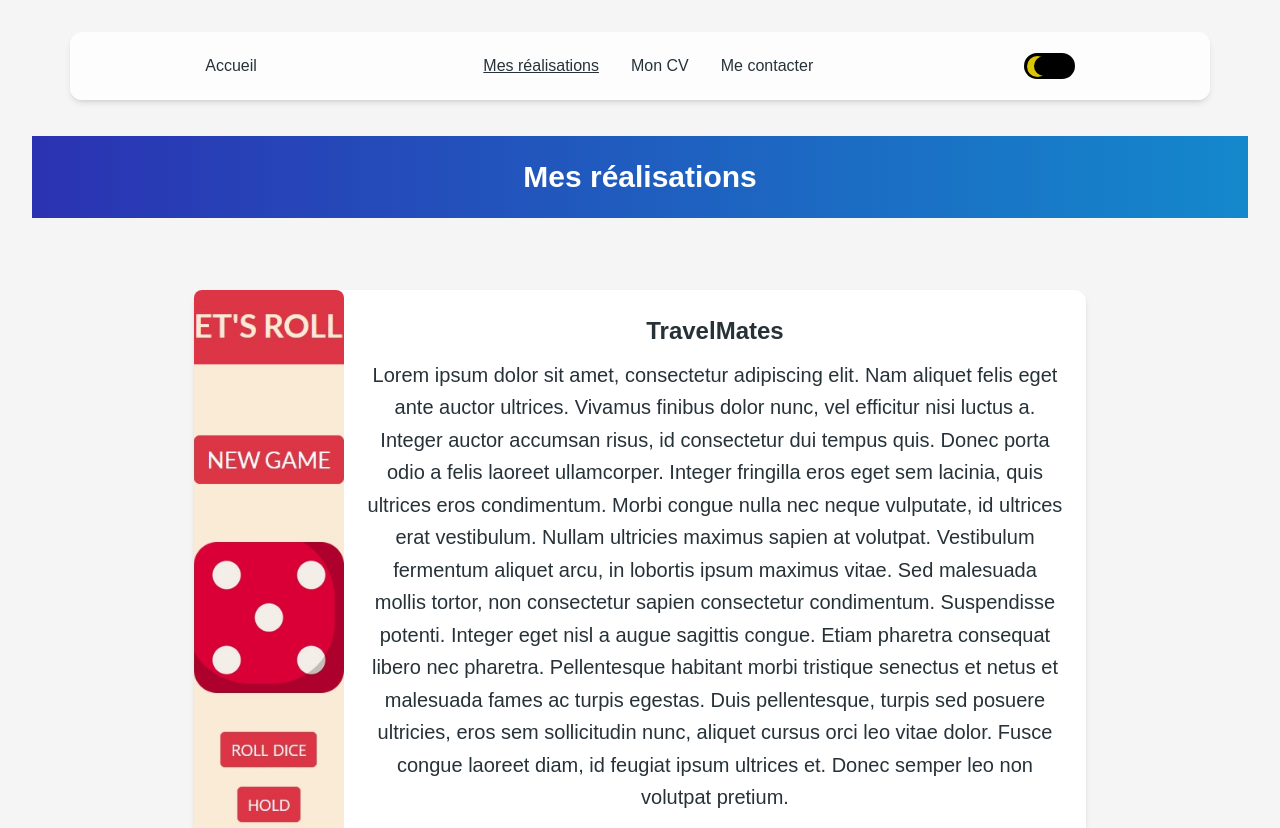
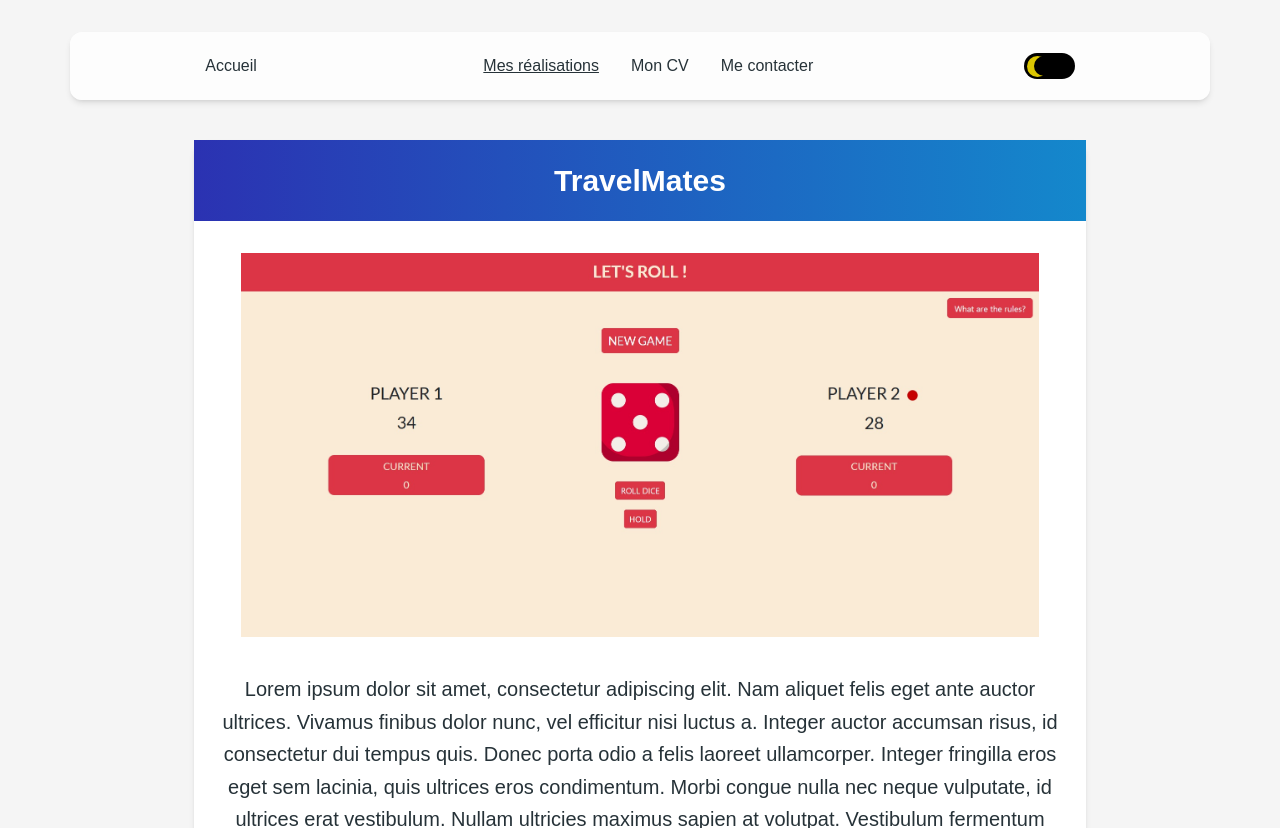
Before and after one commit to Mickael-Desclaux/Portfolio, a React (Vite) app: page /projects in a window 1280 px wide. Shown: the top 828 px of the page. Built offline with nearby package versions, Linux system fonts and the light colour scheme.

Commit message:
Handle Project cards

```diff
--- a/src/components/MyProjects/MyProjects.tsx
+++ b/src/components/MyProjects/MyProjects.tsx
@@ -1,10 +1,8 @@
 import Project from '../Project/Project'
-import Title from '../Title/Title'
 
 export default function MyProjects() {
     return (
         <div>
-            <Title title="Mes réalisations" />
             <div className='flex justify-center'>
                 <div className='md:w-4/5'>
                     <Project
--- a/src/components/Project/Project.tsx
+++ b/src/components/Project/Project.tsx
@@ -3,6 +3,7 @@ import { faSquareGithub } from '@fortawesome/free-brands-svg-icons';
 import { FontAwesomeIcon } from '@fortawesome/react-fontawesome';
 import { useContext } from 'react';
 import { DarkModeContext } from '../../contexts/DarkModeProvider';
+import Title from '../Title/Title';
 
 interface ProjectProps {
     title: string;
@@ -14,30 +15,29 @@ interface ProjectProps {
 
 export default function Project({ title, description, imageSrc, technologies, githubLink }: ProjectProps) {
 
-    const {darkMode} = useContext(DarkModeContext)
+    const { darkMode } = useContext(DarkModeContext)
 
     return (
-        <Card className={`bg-${darkMode ? 'dark-gray' : 'white'} m-10 flex flex-col md:flex-row`}>
+        <Card className={`bg-${darkMode ? 'dark-gray' : 'white'} m-10 flex flex-col`}>
             <CardHeader
                 floated={false}
                 shadow={false}
                 color="transparent"
-                className="m-0 rounded-none"
+                className="m-0 rounded-none w-full"
             >
+                <Title title={title}/>
                 <img
                     src={imageSrc}
                     alt={title}
-                    className='object-cover rounded-lg w-full h-full'
+                    className='object-contain rounded w-full md:h-96 self-start'
                 />
             </CardHeader>
-            <CardBody>
-                <Typography variant="h4" color={`${darkMode ? 'white' : 'blue-gray'}`}>
-                    {title}
-                </Typography>
+            <CardBody className='w-full'>
                 <Typography variant="lead" color={`${darkMode ? 'white' : 'blue-gray'}`} className="mt-3 font-normal">
                     {description}
                 </Typography>
-                <Typography variant='h5' className='mt-3' color={`${darkMode ? 'white' : 'blue-gray'}`}>Technologies utilisées:
+                <Typography variant='h5' className='mt-3' color={`${darkMode ? 'white' : 'blue-gray'}`}>
+                    Technologies utilisées:
                     <div className="flex justify-start mt-3">
                         {technologies.map((tech: string, index: number) => (
                             <img src={tech} alt="technologie" className="icon" key={index} />
@@ -49,9 +49,12 @@ export default function Project({ title, description, imageSrc, technologies, gi
                     variant="lead"
                     color={`${darkMode ? 'white' : 'blue-gray'}`}>
                     Visitez la page GitHub de ce projet :
-                    <a href={githubLink}><FontAwesomeIcon icon={faSquareGithub} size='3x' color={`${darkMode ? 'white' : 'blue-gray'}`} className='ms-3 inline-block align-middle'/></a>
+                    <a href={githubLink}>
+                        <FontAwesomeIcon icon={faSquareGithub} size='3x' color={`${darkMode ? 'white' : 'blue-gray'}`} className='ms-3 inline-block align-middle' />
+                    </a>
                 </Typography>
             </CardBody>
         </Card>
+
     )
 }
--- a/src/components/Title/Title.css
+++ b/src/components/Title/Title.css
@@ -8,15 +8,8 @@
     background: linear-gradient(to right, #2B32B2, #1488CC);
     /* W3C, IE 10+/ Edge, Firefox 16+, Chrome 26+, Opera 12+, Safari 7+ */
     color: white;
-    margin-top: 10%
 }
 
 .title {
     padding: 20px 0px 20px 0px;
 }
-
-@media (min-width: 960px) {
-    .title {
-        margin-top: 3%;
-    }
-}
--- a/src/pages/Home/HomePage.tsx
+++ b/src/pages/Home/HomePage.tsx
@@ -6,7 +6,10 @@ export default function HomePage() {
     return (
         <>
             <Header />
-            <AboutMe />
+            <div className="mt-12">
+                <AboutMe />
+            </div>
+
         </>
     )
 }
```
